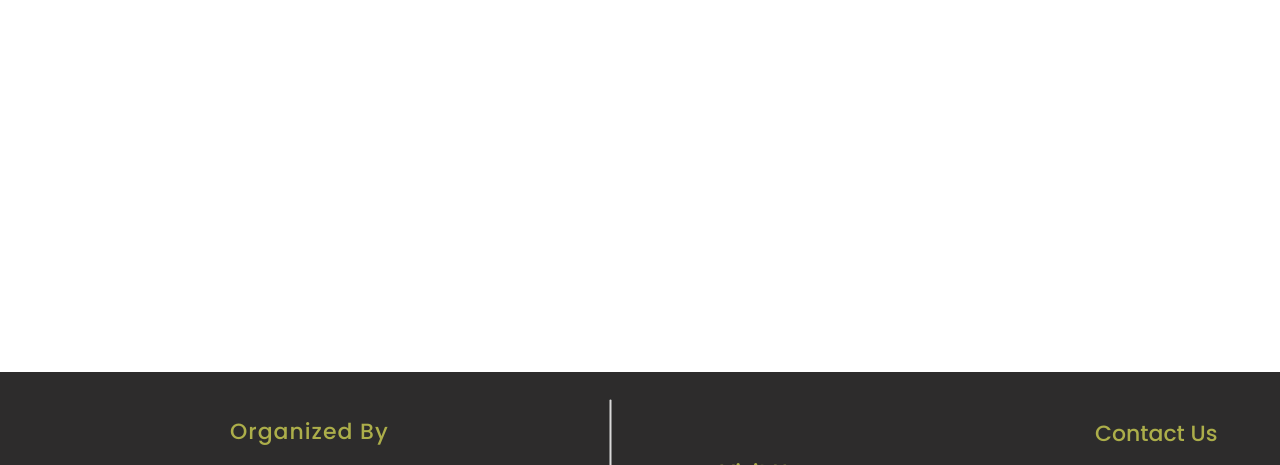
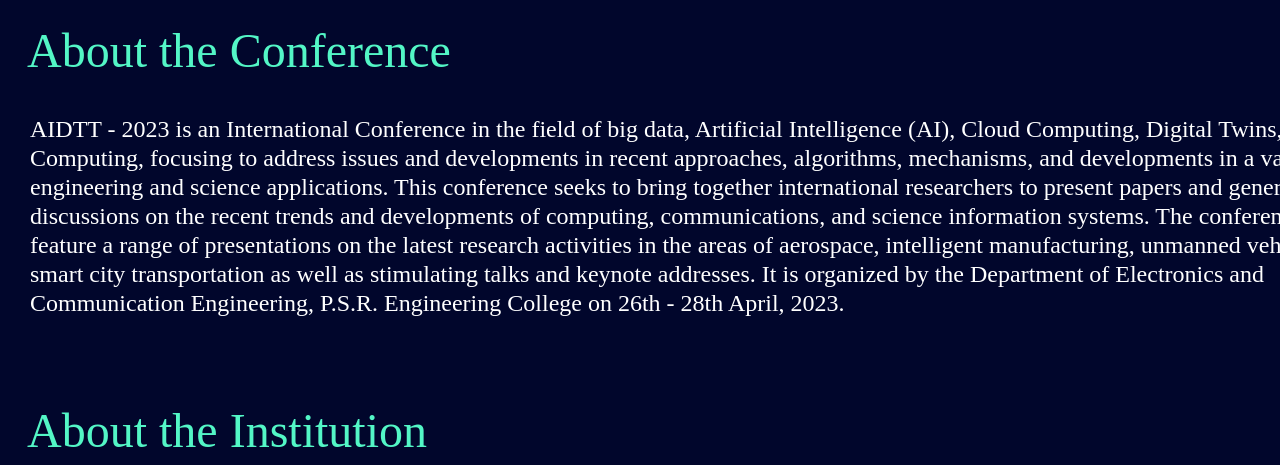
Before and after one commit to Destro-Sec/AIDTT-PSREC, a plain HTML site: page About/index.html in a window 1280 px wide. Shown: the part 678-1143 px from the top of the page. Drawn offline with nearby package versions, Linux system fonts and the light colour scheme.

Commit message:
about page finished

```diff
--- a/About/index.html
+++ b/About/index.html
@@ -63,6 +63,13 @@
 
     </div>
   </div>
+  <div class="seclayer">
+    <h1>About the Conference</h1>
+    <p>AIDTT - 2023 is an International Conference in the field of big data, Artificial Intelligence (AI), Cloud Computing, Digital Twins, and Edge Computing, focusing to address issues and developments in recent approaches, algorithms, mechanisms, and developments in a variety of engineering and science applications. This conference seeks to bring together international researchers to present papers and generate discussions on the recent trends and developments of computing, communications, and science information systems. The conference will feature a range of presentations on the latest research activities in the areas of aerospace, intelligent manufacturing, unmanned vehicles, and smart city transportation as well as stimulating talks and keynote addresses. It is organized by the Department of Electronics and Communication Engineering, P.S.R. Engineering College on 26th - 28th April, 2023.</p>
+    <br><br><br><br><br>
+    <h1>About the Institution</h1>
+    <p>P.S.R. Engineering College is an Autonomous Institution established in the year 1999 by P.S. Ramasamy Telugu Minority Educational and Charitable Trust, towering high in quality of academic excellence and developments. It strives hard to achieve excellence by revamping research and extension activities, academic flexibility, publications in peer reviewed journals and modern laboratory facilities. The college received Education Excellence award for "Best Engineering College for Academic Infrastructure" in South Tamilnadu by Education post in 2013. The Institution achieved tenth among all the Autonomous Institution under Anna University in Examinations. National Board of Accreditation( NBA) has accredited four UG programmes — ECE, CSE, EEE & Mech and also accredited by NAAC with A+ Grade. The institute offers academic programs with innovative curriculum, advanced research and societal engagement through outreach activities. The institute has 8 UG programmes, 6 PG programmes including MBA programme and 5 Ph.D programmes.</p>
+  </div>
 
   <div class="footer">
     <div class="trw">
--- a/About/style.css
+++ b/About/style.css
@@ -0,0 +1,37 @@
+body {
+  background-color: #01062c;
+}
+
+.seclayer h1 {
+  position: relative;
+  width: 468px;
+  height: 58px;
+  left: 27px;
+  top: 700px;
+
+  font-family: "YouTube Sans Dark";
+  font-style: normal;
+  font-weight: 500;
+  font-size: 48px;
+  line-height: 58px;
+
+  /* identical to box height */
+
+  color: #53f6c6;
+}
+
+.seclayer p {
+  position: relative;
+  width: 1372px;
+  height: 232px;
+  left: 30px;
+  top: 730px;
+
+  font-family: "YouTube Sans Dark";
+  font-style: normal;
+  font-weight: 500;
+  font-size: 24px;
+  line-height: 29px;
+
+  color: #ffffff;
+}
```
